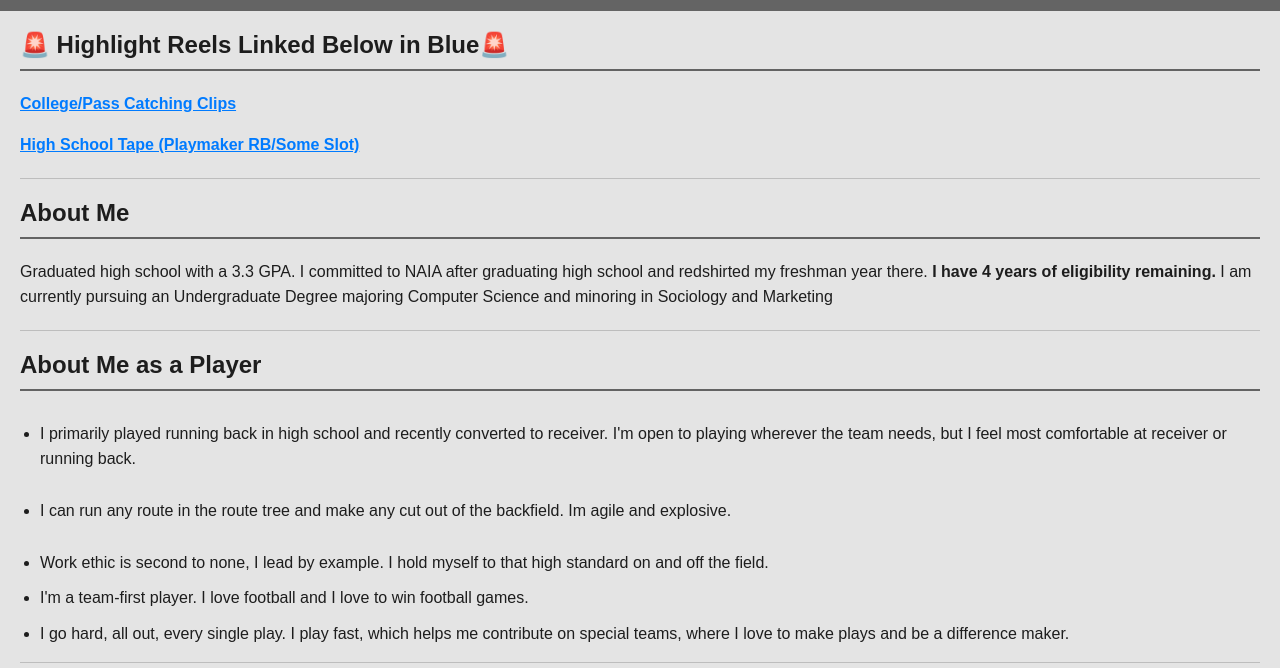
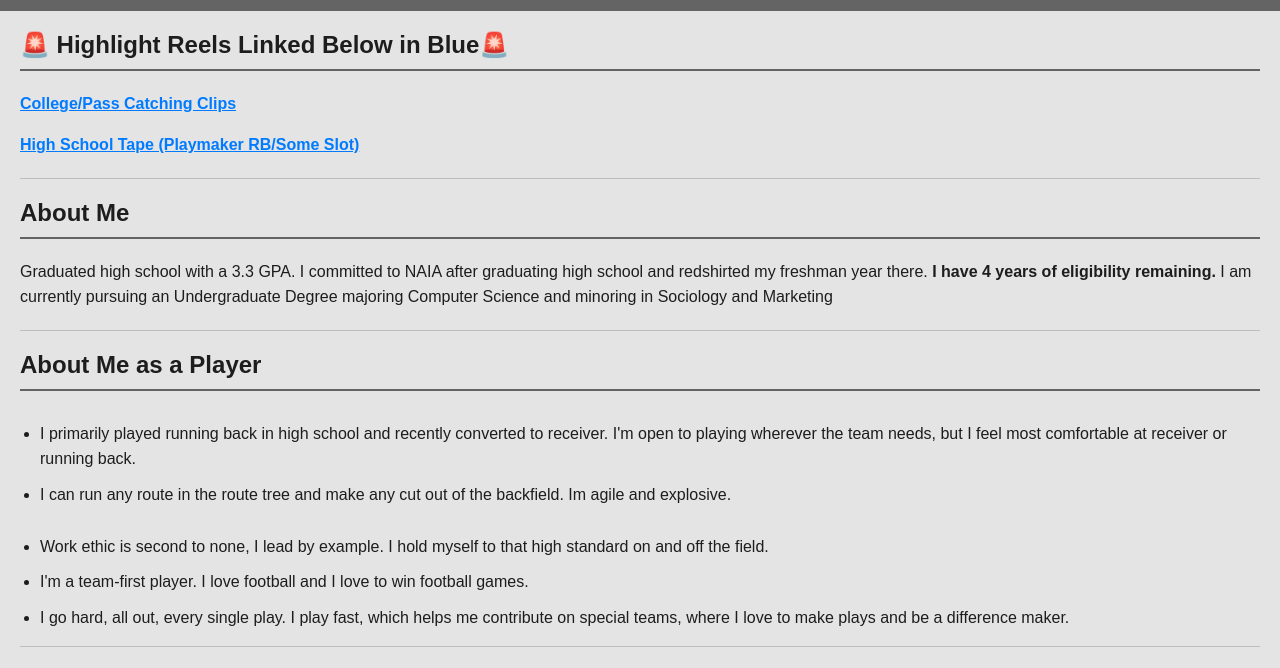
Before and after one commit to recruitingdariustongo/recruitingdariustongo, a plain HTML site: page index.html in a window 1280 px wide. Shown: the part 89-757 px from the top of the page. Drawn offline with Linux system fonts and the light colour scheme.

Commit message:
Update index.html

```diff
--- a/index.html
+++ b/index.html
@@ -118,7 +118,7 @@
 
         <ul class="left-align" style="padding-left: 20px; margin-top: 10px;">
             <li style="padding-top: 10px; line-height: 1.6;">I primarily played running back in high school and recently converted to receiver. I'm open to playing wherever the team needs, but I feel most comfortable at receiver or running back.</li>
-            <li style="padding-top: 10px; line-height: 1.6;"><p>I can run any route in the route tree and make any cut out of the backfield. Im agile and explosive.</p>
+            <li style="padding-top: 10px; line-height: 1.6;">I can run any route in the route tree and make any cut out of the backfield. Im agile and explosive.</p>
             <li style="padding-top: 10px; line-height: 1.6;">Work ethic is second to none, I lead by example. I hold myself to that high standard on and off the field.</li>
             <li style="padding-top: 10px; line-height: 1.6;">I'm a team-first player. I love football and I love to win football games.</li>
             <li style="padding-top: 10px; line-height: 1.6;">I go hard, all out, every single play. I play fast, which helps me contribute on special teams, where I love to make plays and be a difference maker.</li>
```
